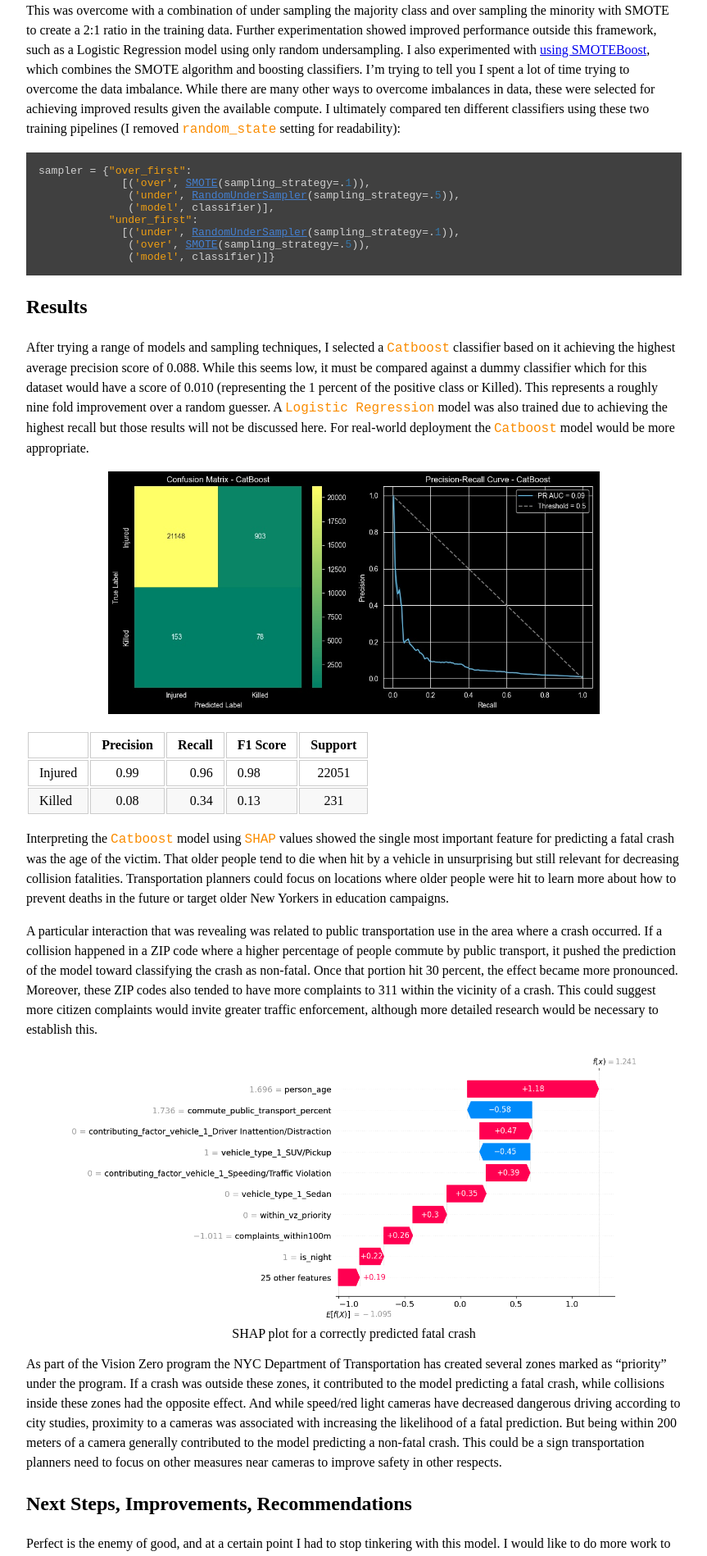
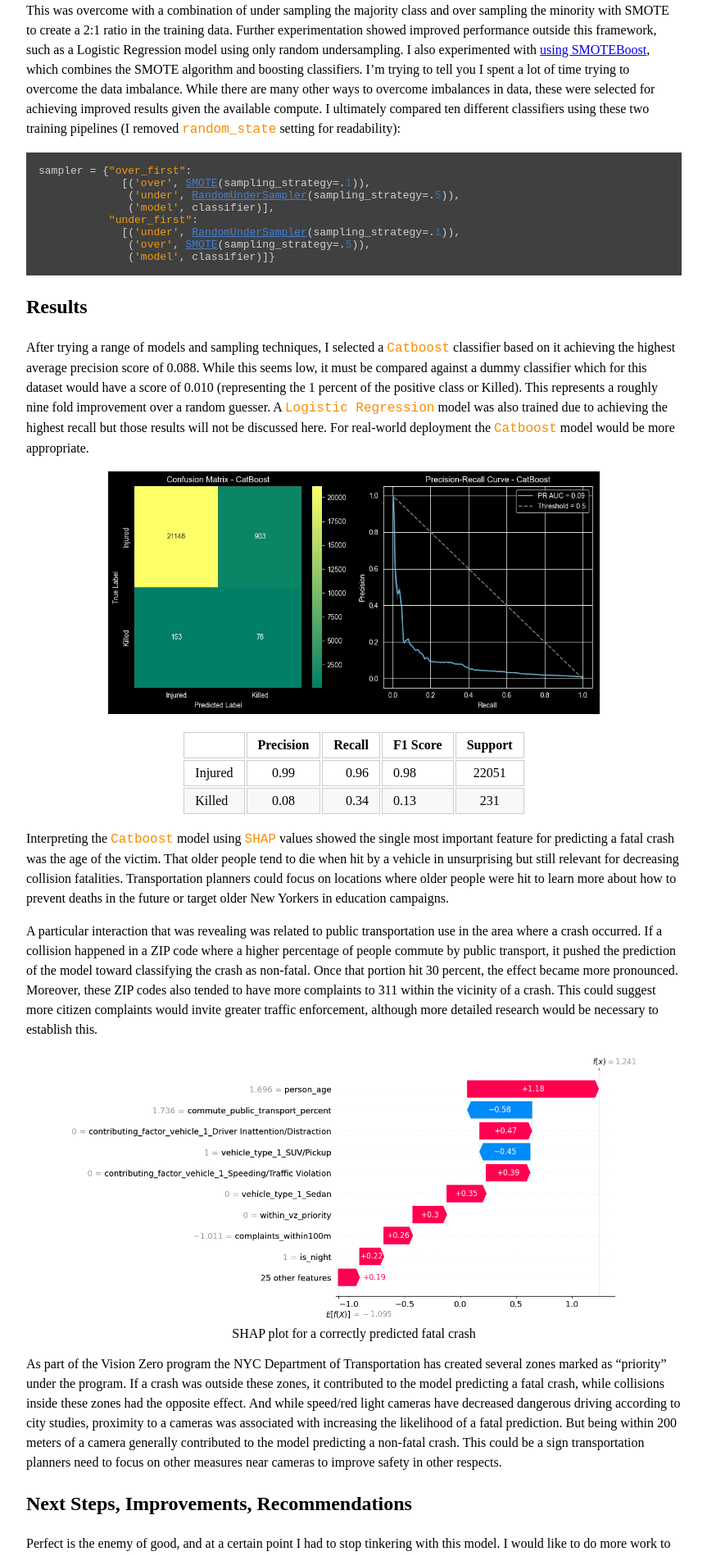
Before and after one commit to benarnav/benarnav.github.io, a Jekyll site: the page built from nyc_trafficML.md, in a window 1280 px wide. Shown: the part 1714-3612 px from the top of the page at 82% size, without its empty margins (208-1071 px from the left). Built offline with Jekyll 4.4.1, drawn with Linux system fonts in a browser that asks for light colours.

Commit message:
center tables

```diff
--- a/assets/css/main.css
+++ b/assets/css/main.css
@@ -61,8 +61,8 @@ code.highlighter-rouge {
     color: #fa8c00;
 }
 table {
-  margin: 15px 0;
-  padding: 0; }
+  margin: 15px auto;
+  padding: 3; }
   table tr {
     border-top: 1px solid #cccccc;
     background-color: white;
```
